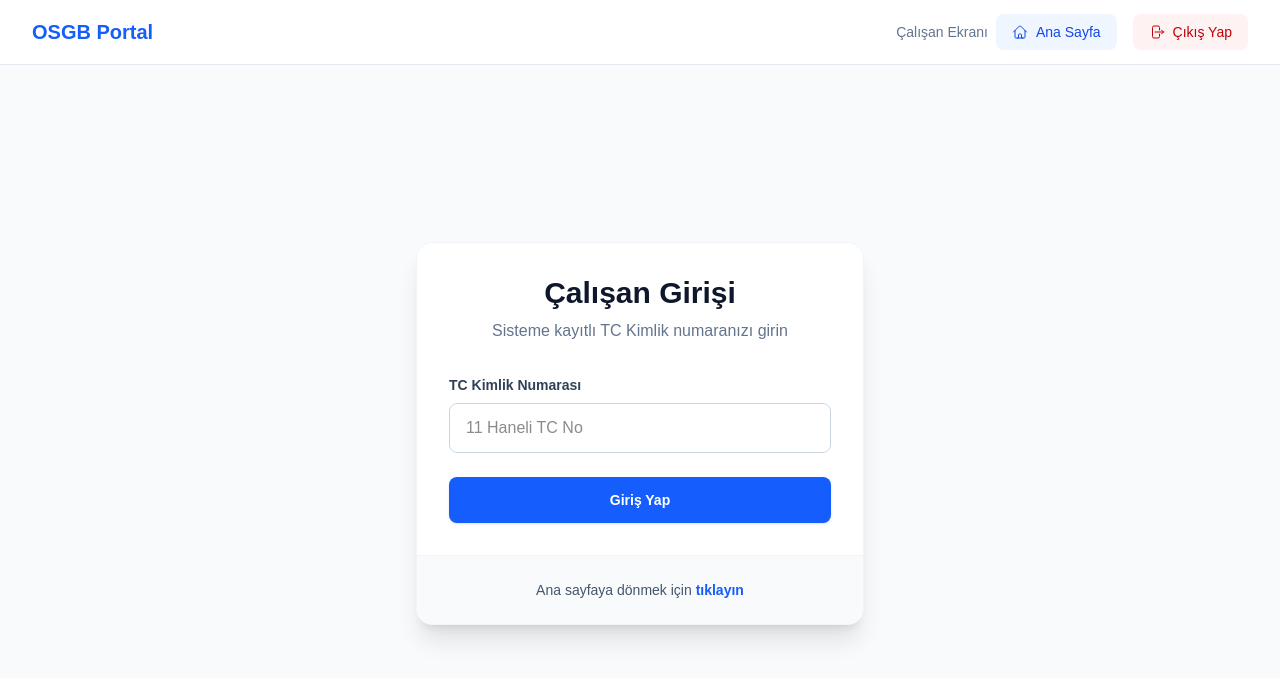
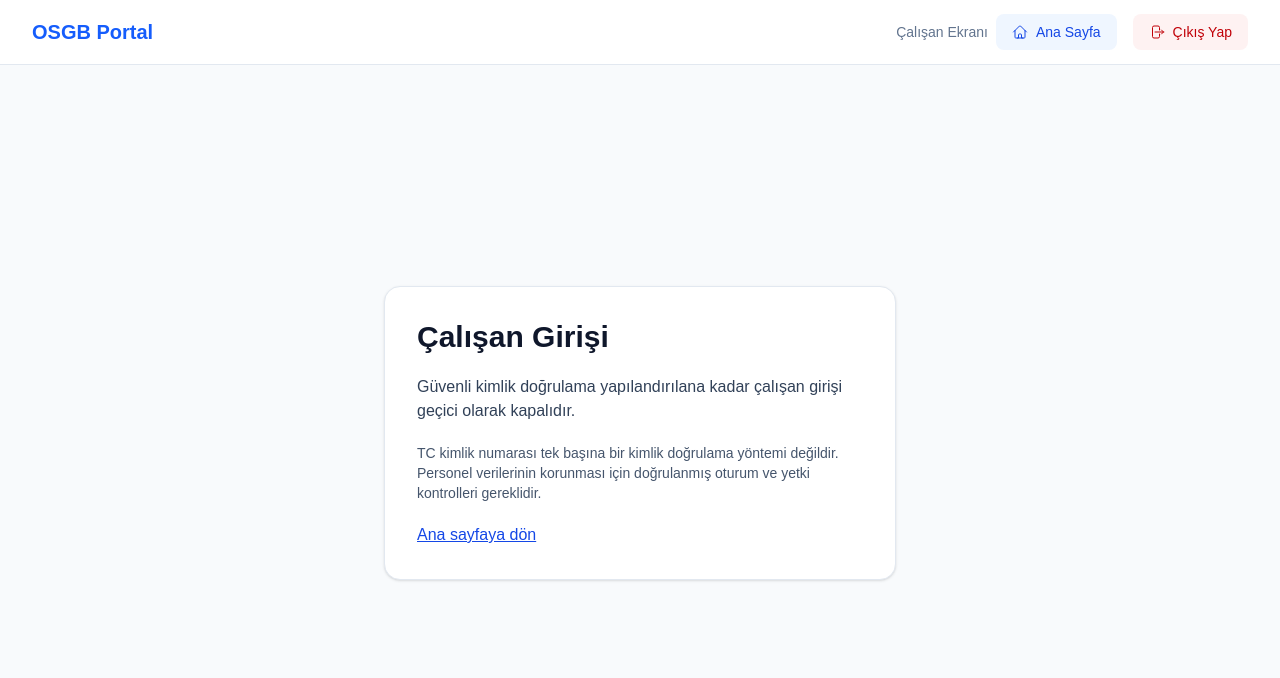
Before and after one commit to ramkarosgb1/RAMKAR-EGITIM, a Next.js app: page /portal/login in a window 1280 px wide. Shown: the top 678 px of the page. Built offline with nearby package versions, Linux system fonts and the light colour scheme.

Commit message:
security: replace insecure login with safe maintenance notice

```diff
--- a/src/app/portal/login/page.tsx
+++ b/src/app/portal/login/page.tsx
@@ -1,143 +1,14 @@
-"use client";
-
-import { useState } from "react";
-import { useRouter } from "next/navigation";
 import Link from "next/link";
-import { collection, query, where, getDocs, addDoc } from "firebase/firestore";
-import { db } from "@/lib/firebase";
 
 export default function PortalLogin() {
-  const [tcNo, setTcNo] = useState("");
-  const [error, setError] = useState("");
-  const [loading, setLoading] = useState(false);
-  const router = useRouter();
-
-  const handleLogin = async (e: React.FormEvent) => {
-    e.preventDefault();
-    setError("");
-    setLoading(true);
-
-    // Security gate: a national ID number is not an authentication credential.
-    // Do not query personal records or create sessions until verified authentication is implemented.
-    setError("Güvenli kimlik doğrulama hazırlanıyor. TC kimlik numarasıyla tek başına giriş geçici olarak kapatılmıştır. Lütfen yöneticinizle iletişime geçin.");
-    setLoading(false);
-    return;
-
-    /*
-    try {
-      // Sadece tcNo ile personeli bul
-      const q = query(
-        collection(db, "personeller"),
-        where("tcNo", "==", tcNo)
-      );
-
-      const querySnapshot = await getDocs(q);
-
-      if (!querySnapshot.empty) {
-
-        // 2. Personelin atanmış eğitimi var mı kontrol et
-        const egitimlerQuery = query(
-          collection(db, "egitimler"),
-          where("atananPersoneller", "array-contains", tcNo)
-        );
-        const egitimlerSnap = await getDocs(egitimlerQuery);
-
-        if (egitimlerSnap.empty) {
-          setError("Size atanmış herhangi bir eğitim bulunmamaktadır. Lütfen İSG yetkilinizle iletişime geçin.");
-          setLoading(false);
-          return;
-        }
-
-        // Oturum bilgisini kaydet
-        sessionStorage.setItem("active_tcNo", tcNo);
-
-        // IP Adresi ve Cihaz Bilgisini Al (Mevzuat Uyumu İçin)
-        let ipAdresi = "Bilinmiyor";
-        try {
-          const res = await fetch("https://api.ipify.org?format=json");
-          const data = await res.json();
-          ipAdresi = data.ip;
-        } catch (ipErr) {
-          console.error("IP alınamadı:", ipErr);
-        }
-
-        const cihazTuru = typeof window !== "undefined" ? window.navigator.userAgent : "Bilinmiyor";
-
-        // Sisteme giriş logu oluştur (Yönetmelik gereği)
-        try {
-          const docRef = await addDoc(collection(db, "sistem_giris_loglari"), {
-            tcNo,
-            girisZamani: new Date().toISOString(),
-            cikisZamani: null,
-            platform: "Calisan Portali",
-            ipAdresi,
-            cihazTuru
-          });
-          sessionStorage.setItem("active_log_id", docRef.id);
-        } catch (logErr) {
-          console.error("Log yazılamadı:", logErr);
-        }
-
-        router.push("/portal/egitimler");
-      } else {
-        setError("Bu TC Kimlik numarasına kayıtlı bir personel bulunamadı.");
-      }
-    } catch (err) {
-      console.error(err);
-      setError("Giriş yapılırken bir hata oluştu. Lütfen tekrar deneyin.");
-    } finally {
-      setLoading(false);
-    }
-    */
-  };
-
   return (
-    <div className="flex items-center justify-center min-h-[calc(100vh-64px)] bg-slate-50 px-4">
-      <div className="max-w-md w-full bg-white rounded-2xl shadow-xl overflow-hidden border border-slate-100">
-        <div className="p-8">
-          <div className="text-center mb-8">
-            <h2 className="text-3xl font-extrabold text-slate-900 mb-2">Çalışan Girişi</h2>
-            <p className="text-slate-500">Sisteme kayıtlı TC Kimlik numaranızı girin</p>
-          </div>
-
-          {error && (
-            <div className="mb-6 p-4 bg-red-50 border-l-4 border-red-500 rounded-md">
-              <p className="text-sm text-red-700 font-medium">{error}</p>
-            </div>
-          )}
-
-          <form onSubmit={handleLogin} className="space-y-6">
-            <div>
-              <label className="block text-sm font-semibold text-slate-700 mb-2" htmlFor="tcNo">
-                TC Kimlik Numarası
-              </label>
-              <input
-                id="tcNo"
-                type="text"
-                required
-                maxLength={11}
-                value={tcNo}
-                onChange={(e) => setTcNo(e.target.value)}
-                className="w-full px-4 py-3 rounded-lg border border-slate-300 focus:ring-2 focus:ring-blue-500 focus:border-blue-500 transition-colors"
-                placeholder="11 Haneli TC No"
-              />
-            </div>
-
-            <button
-              type="submit"
-              disabled={loading}
-              className="w-full flex justify-center py-3 px-4 border border-transparent rounded-lg shadow-sm text-sm font-bold text-white bg-blue-600 hover:bg-blue-700 focus:outline-none focus:ring-2 focus:ring-offset-2 focus:ring-blue-500 disabled:opacity-50 disabled:cursor-not-allowed transition-colors"
-            >
-              {loading ? "Giriş Yapılıyor..." : "Giriş Yap"}
-            </button>
-          </form>
-        </div>
-        <div className="px-8 py-6 bg-slate-50 border-t border-slate-100 text-center">
-          <p className="text-sm text-slate-600">
-            Ana sayfaya dönmek için <Link href="/" className="font-semibold text-blue-600 hover:text-blue-500">tıklayın</Link>
-          </p>
-        </div>
-      </div>
-    </div>
+    <main className="min-h-[calc(100vh-64px)] bg-slate-50 flex items-center justify-center p-6">
+      <section className="w-full max-w-lg rounded-2xl bg-white border border-slate-200 shadow-sm p-8 space-y-5">
+        <h1 className="text-3xl font-bold text-slate-900">Çalışan Girişi</h1>
+        <p className="text-slate-700">Güvenli kimlik doğrulama yapılandırılana kadar çalışan girişi geçici olarak kapalıdır.</p>
+        <p className="text-sm text-slate-600">TC kimlik numarası tek başına bir kimlik doğrulama yöntemi değildir. Personel verilerinin korunması için doğrulanmış oturum ve yetki kontrolleri gereklidir.</p>
+        <Link href="/" className="inline-block text-blue-700 underline">Ana sayfaya dön</Link>
+      </section>
+    </main>
   );
 }
```
